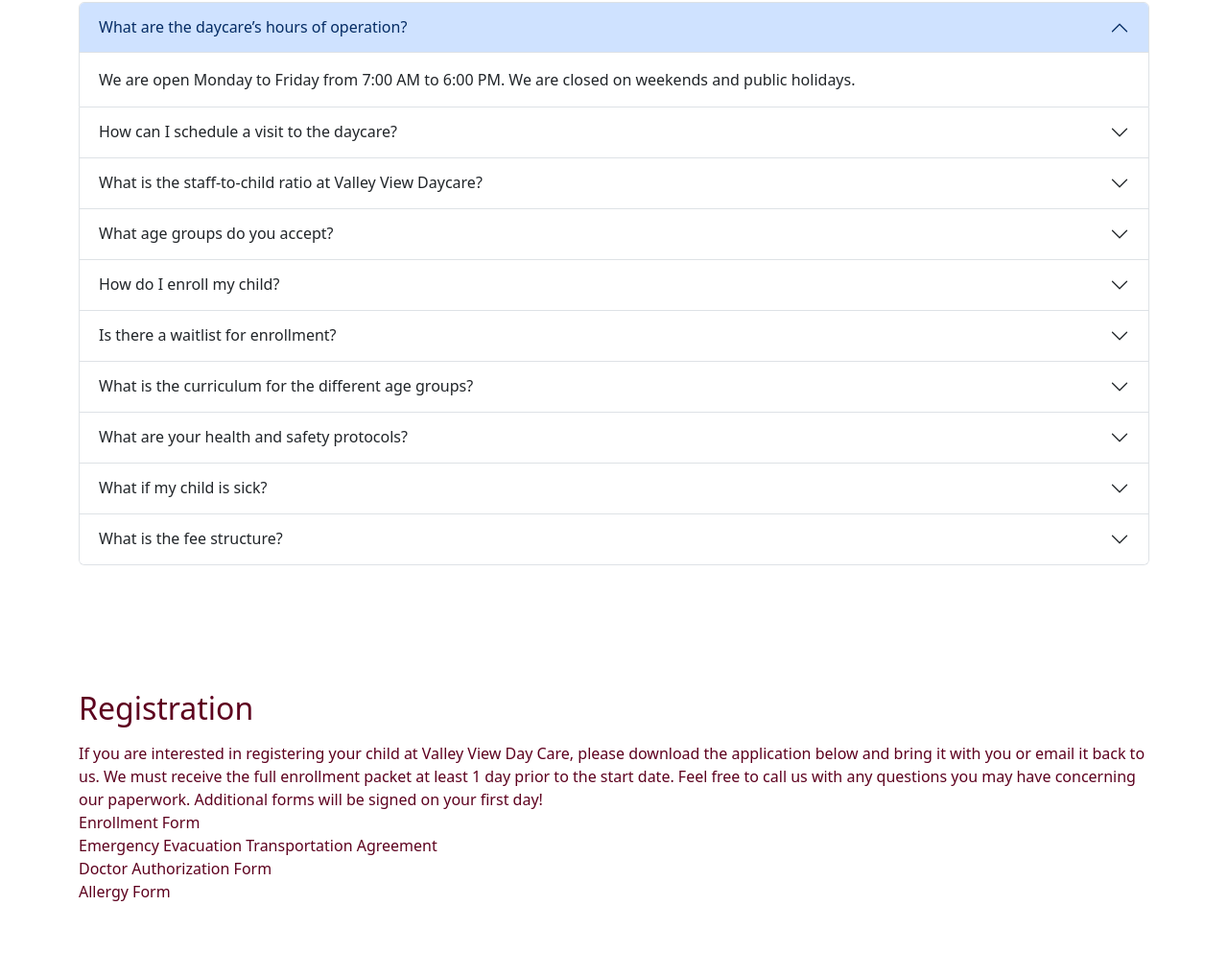
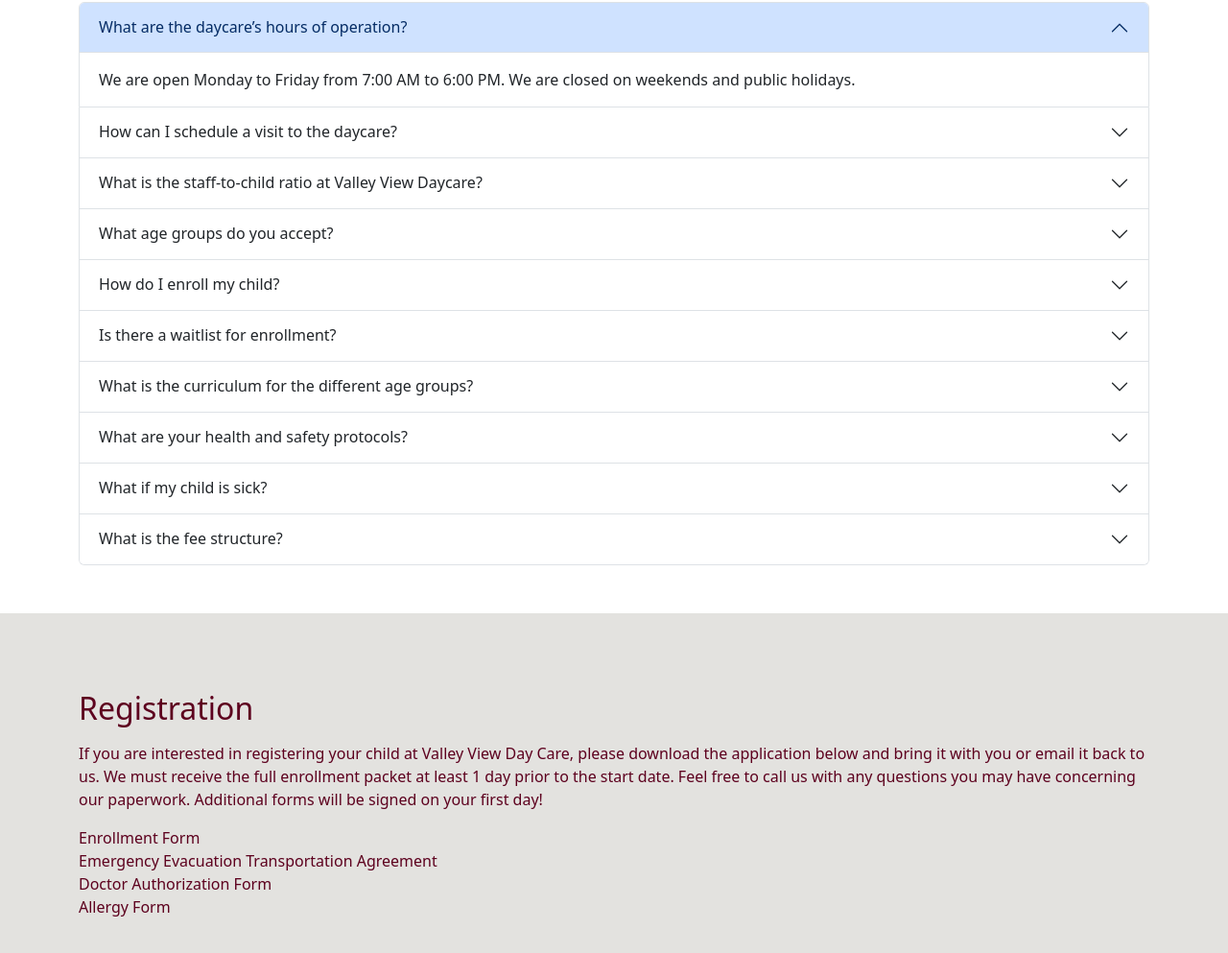
Before and after one commit to mrsaif888/vvdc, a plain HTML site: page parentsresources.html in a window 1280 px wide. Shown: the part 888-1881 px from the top of the page at 96% size. Drawn offline with nearby package versions, Linux system fonts and the light colour scheme.

Commit message:
Change the registration background

```diff
--- a/parentsresources.html
+++ b/parentsresources.html
@@ -187,8 +187,8 @@
             <div class="container">
                 <div class="reg-form">
         <h2>Registration</h2>
-        <p class="mt-3">If you are interested in registering your child at Valley View Day Care, please download the application below and bring it with you or email it back to us. We must receive the full enrollment packet at least 1 day prior to the start date. Feel free to call us with any questions you may have concerning our paperwork. Additional forms will be signed on your first day!</p>
-        <a href="./Valley_View_Enrollment_Form.pdf" class="mt-3">Enrollment Form</a><br>
+        <p class="mt-3 mb-3">If you are interested in registering your child at Valley View Day Care, please download the application below and bring it with you or email it back to us. We must receive the full enrollment packet at least 1 day prior to the start date. Feel free to call us with any questions you may have concerning our paperwork. Additional forms will be signed on your first day!</p>
+        <a href="./Valley_View_Enrollment_Form.pdf" class="mt-5">Enrollment Form</a><br>
         <a href="./Valley_View_Emergency_Evacuation_Transportation_Agreement.pdf" class="mt-2">Emergency Evacuation Transportation Agreement</a><br>
         <a href="./Valley_View_Doctor_Authorization_Form.pdf" class="mt-2">Doctor Authorization Form</a><br>
         <a href="./Valley_View_Allergy_Form.pdf" class="mt-2">Allergy Form</a><br>
--- a/style.css
+++ b/style.css
@@ -410,6 +410,9 @@ max-width: 400px;
     max-width: 400px;
 }
 /* parent Resources page */
+.registration{
+    background-color: var(--clr-primary);
+}
 .reg-form a{
     text-decoration: none;
     color: var(--clr-primary-dark);
```
